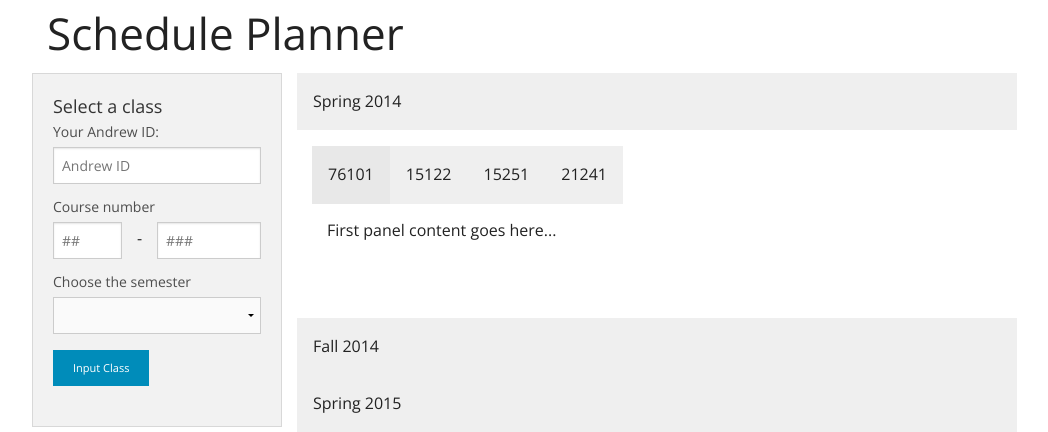
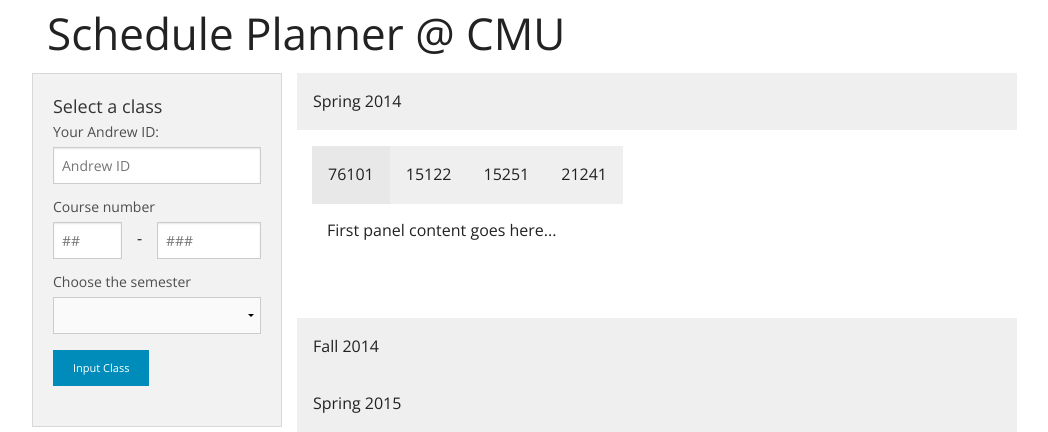
Before and after one commit to leejustinj/CMUScheduleApp, a Flask app: page / in a window 1280 px wide. Shown: the top 432 px of the page, without its empty margins (108-1156 px from the left). Run offline with Flask 2, Linux system fonts and the light colour scheme; some libraries are stand-ins or nearby versions.

Commit message:
making sure people don't think we're some other school

```diff
--- a/templates/header.html
+++ b/templates/header.html
@@ -3,7 +3,7 @@
   <head>
     <meta charset="utf-8" />
     <meta name="viewport" content="width=device-width, initial-scale=1.0" />
-    <title>Schedule Planner</title>
+    <title>Schedule Planner @ CMU</title>
     <link href="http://fonts.googleapis.com/css?family=Open+Sans:400,700,300" rel="stylesheet" />
     <link rel="stylesheet" href="static/css/style.css" />
     <link rel="stylesheet" href="static/css/foundation.css" />
--- a/templates/index.html
+++ b/templates/index.html
@@ -3,7 +3,7 @@
 
     <div class="row">
         <div class="large-12 columns">
-            <h1>Schedule Planner</h1>
+            <h1>Schedule Planner @ CMU</h1>
         </div>
     </div>
 
```
Also changed, not shown: static/js/angular.js.
